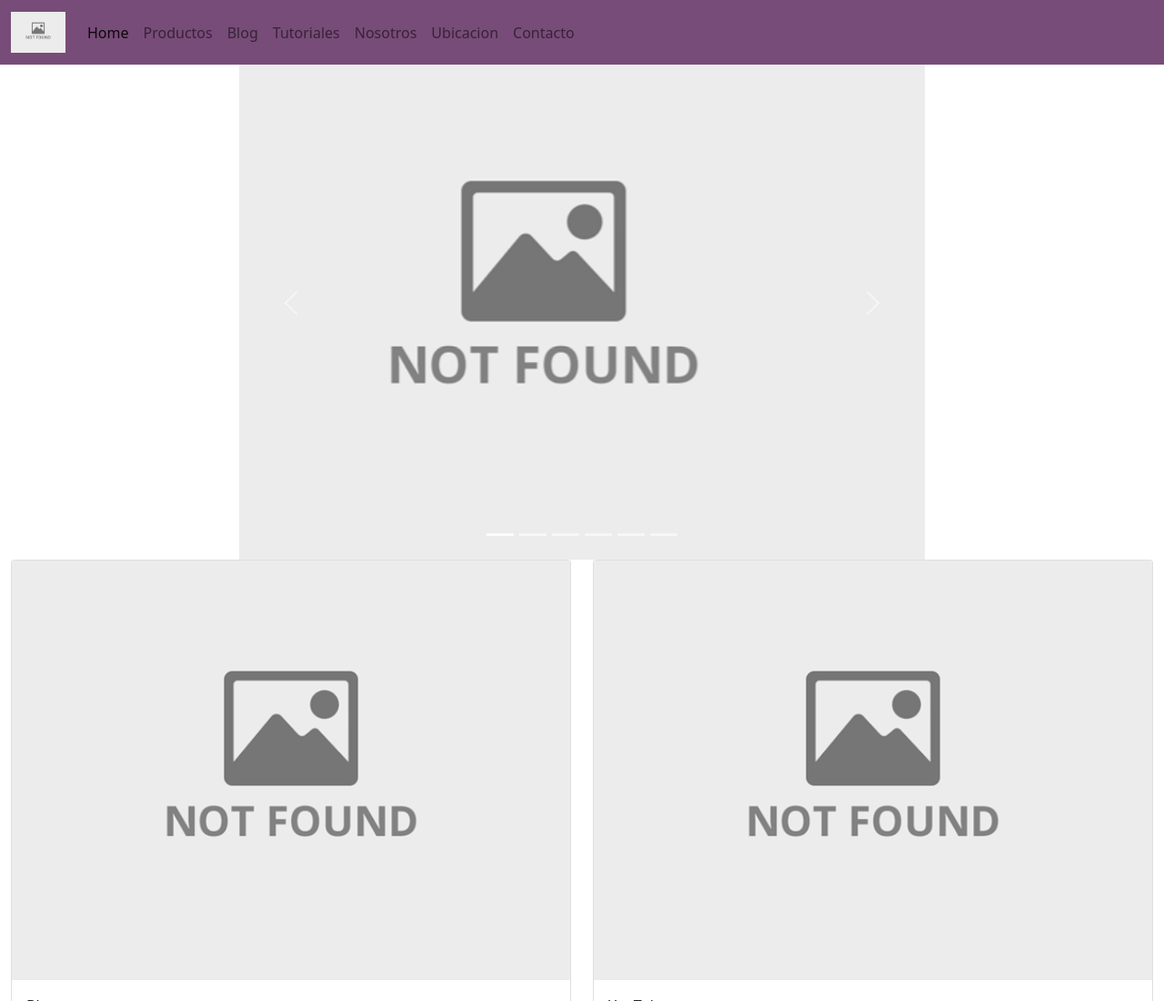
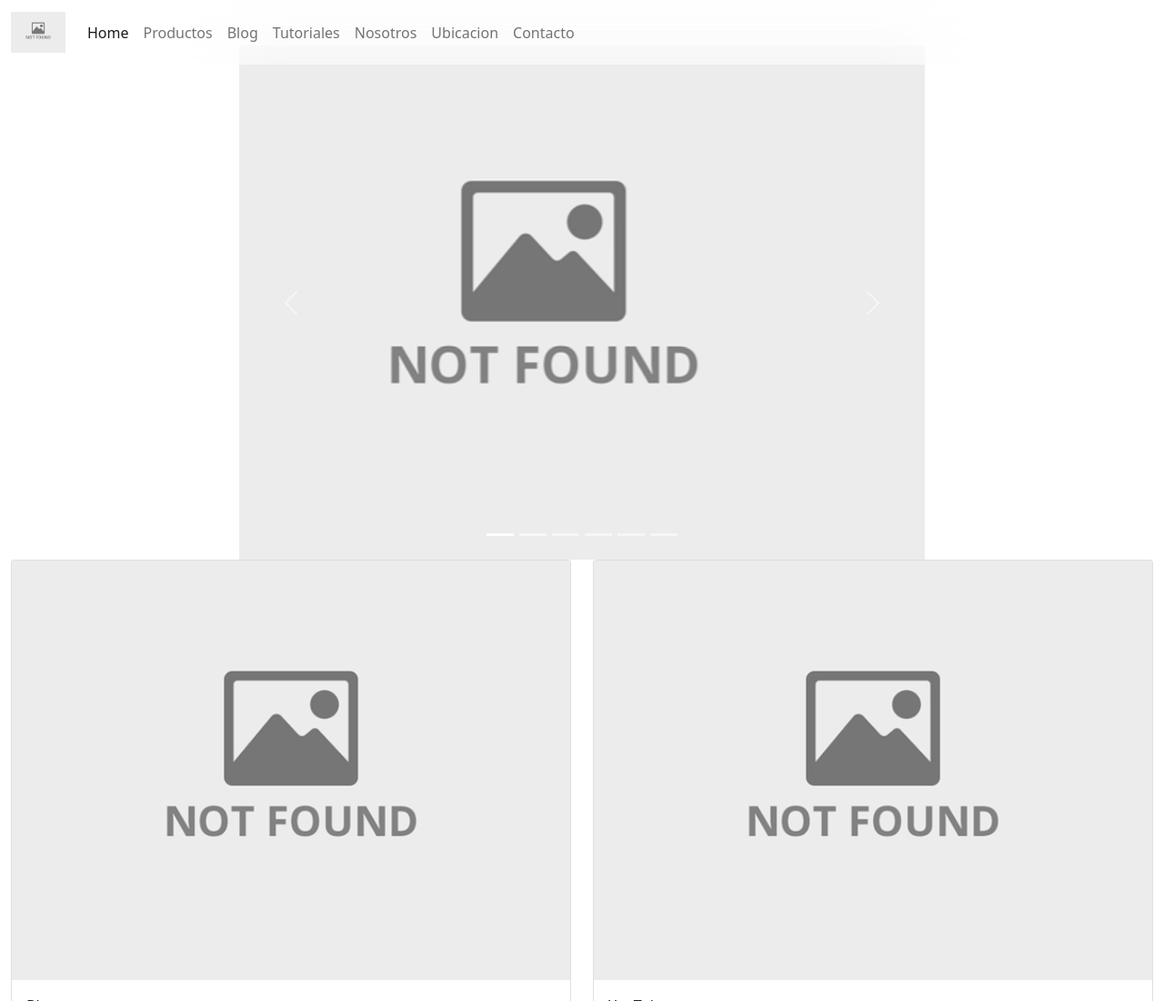
Before and after one commit to fmrg03/LasToconas, a plain HTML site: page index.html in a window 1280 px wide. Shown: the top 1100 px of the page at 91% size. Drawn offline with nearby package versions, Linux system fonts and the light colour scheme.

Commit message:
agrego blur en nav

```diff
--- a/css/style.css
+++ b/css/style.css
@@ -4,7 +4,8 @@ html {
 }
 
 header nav {
-    background-color: #784c78;
+    background-color: rgba(255, 255, 255, 0.4);
+    backdrop-filter: blur(30px);
 }
 footer {
     background-color: #311a31;
```
Also changed, not shown: index.html (+1 -1 lines).
